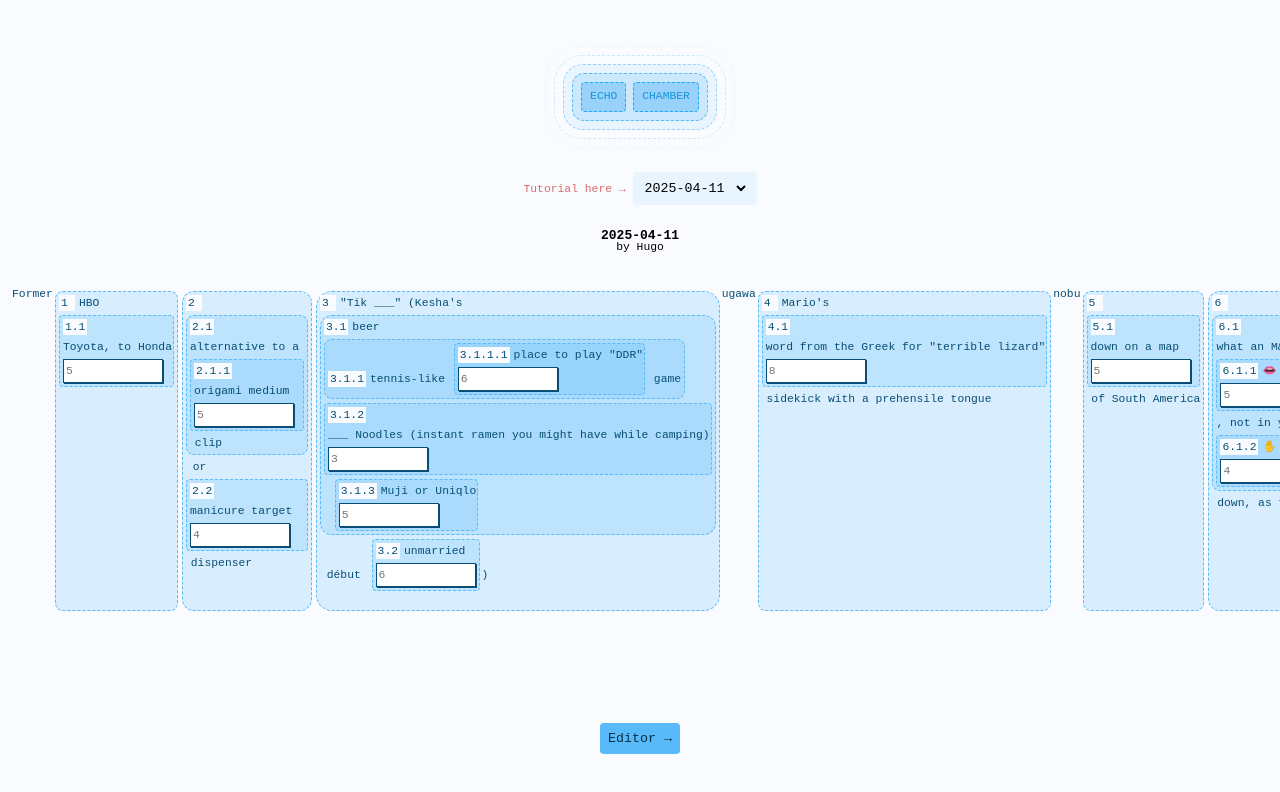
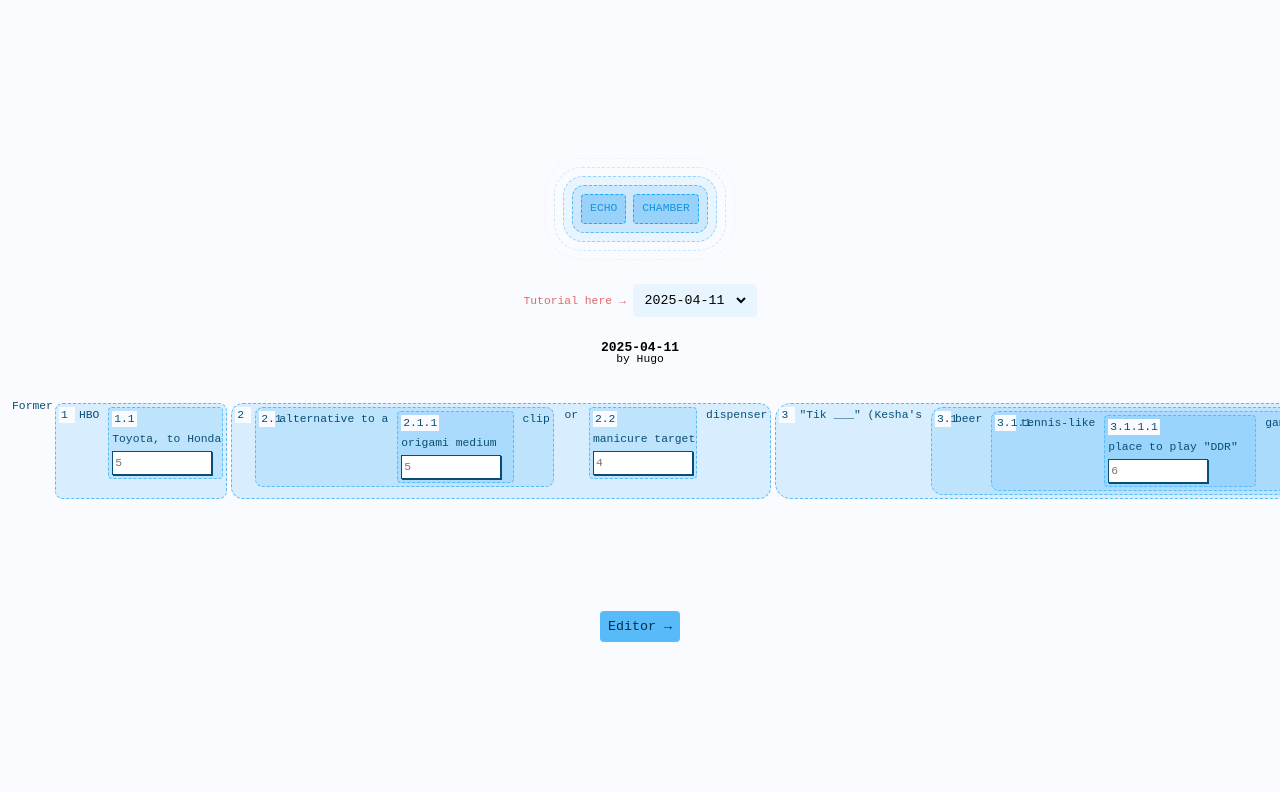
Before and after one commit to hugolynch/echo, a Svelte app: page / in a window 1280 px wide. Shown: the top 792 px of the page. Built offline with nearby package versions, Linux system fonts and the light colour scheme.

Commit message:
Update BoardClue component to improve styling and layout with new 'leaf' class and flex display

```diff
--- a/src/components/BoardClue.svelte
+++ b/src/components/BoardClue.svelte
@@ -41,7 +41,7 @@
     }
 </script>
 
-<span class={{'clue': depth, 'solved': solved, 'puzzle': depth === 0}} data-id={id} style:--height={height}>
+<span class={{'clue': depth, 'solved': solved, 'puzzle': !depth, 'leaf': !height}} data-id={id} style:--height={height}>
     {#if solved}
         <span class="solution">{node.solution}</span>
     {:else}
@@ -70,7 +70,7 @@
         }
 
     .clue {
-        display: inline-block;
+        display: flex;
         border: 1px dashed #58BAF9;
         background-color: oklch(from #58BAF9 l c h / 0.2);
         padding: 1px;
@@ -91,6 +91,10 @@
                 text-underline-offset: 1px;
             }
         }
+    }
+
+    .leaf {
+        flex-wrap: wrap;
     }
 
     .clue:not(.solved)[data-id]:not([data-id=""])::before {
@@ -156,4 +160,8 @@
             background-color: #E9F5FE;
         }
     }
+
+    .inputWrapper {
+        max-width: 100%;
+    }
 </style>
```
